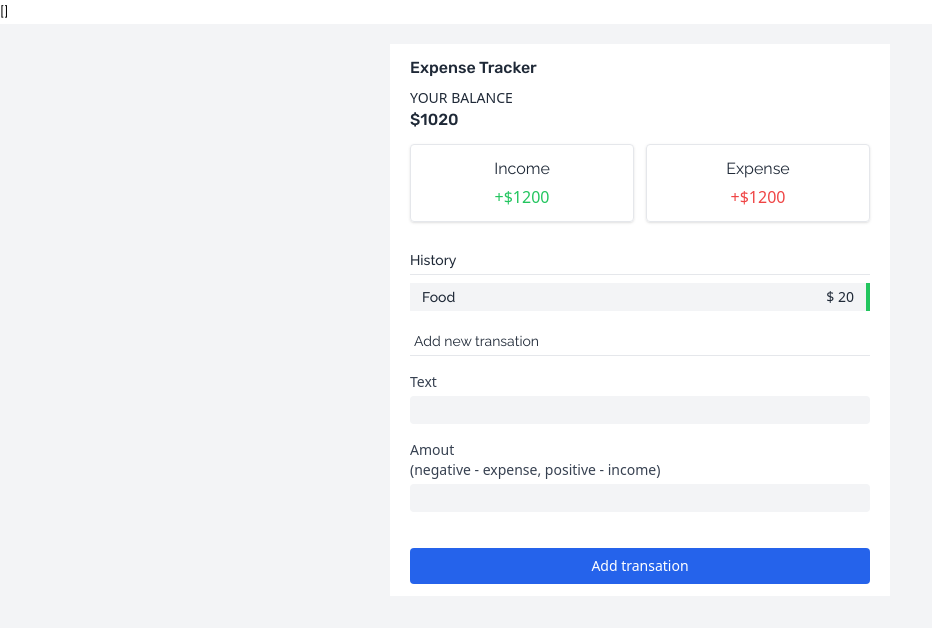
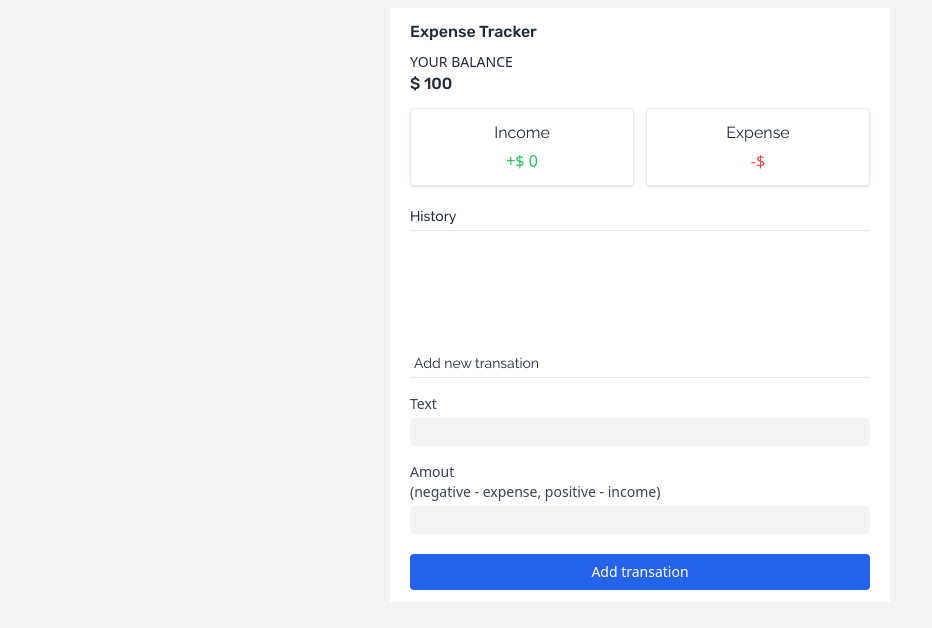
Before and after one commit to mdarmanbd/expense_tracker_vue, a Vue app: page / in a window 1280 px wide. Shown: the top 628 px of the page, without its empty margins (0-932 px from the left). Built offline with nearby package versions, Linux system fonts and the light colour scheme.

Commit message:
complete the income function

```diff
--- a/src/components/Home.vue
+++ b/src/components/Home.vue
@@ -1,27 +1,24 @@
 <script setup>
 import { ref, reactive, watch } from 'vue';
 
-const incomeHistory = reactive([
-    {
-    id:0,
-    name: 'food',
-    amount: 20,
-    },
-]);
+// const incomeHistory = reactive([
+//     {
+//     id:0,
+//     name: 'food',
+//     amount: 20,
+//     },
+// ]);
 
 
 const addItemParse = JSON.parse(localStorage.getItem("addItem")) || []
-
 const addItem = reactive(addItemParse);
-
 const itemName = ref('')
 const itemAmount = ref()
+const balance = ref(100)
 
 const submitBtn = () => {
-
    if(itemName.value === '' || itemAmount.value === ''){
     console.error(`empty field`)
-
    }else{
         addItem.push({
             id: addItem.length + 1 ,
@@ -32,10 +29,26 @@ const submitBtn = () => {
         localStorage.setItem("addItem", JSON.stringify(addItem))
         itemName.value = ''
         itemAmount.value = ''
-   }
+    }
 
+}
 
+const income = () => {
+    let incomeAmout = 0
+    for(let i = 0 ; i<addItem.length; i++){
+       const amount = addItem[i].amount
+       incomeAmout+=amount
+    }
 
+    return incomeAmout
+}
+
+const expense = () => {
+
+}
+
+const totalBalnce = () => {
+   return balance.value + income()
 }
 
 // watch (addItem, (value) => {
@@ -46,32 +59,34 @@ const submitBtn = () => {
 </script>
 
 <template>
-    <p>{{ addItem }}</p>
+    <!-- <p>{{ addItem }}</p> -->
 
-    <div class="w-full h-screen bg-gray-100 pt-5">
+    <div class="w-full h-screen bg-gray-100 pt-2">
         <div class="w-[500px] m-auto bg-white py-3 px-5">
             <h4 class="text-base font-medium text-gray-800 ">Expense Tracker</h4>
             <h6 class="text-sm font-normal text-gray-800 mt-2">YOUR BALANCE</h6>
-            <h3 class="text-base font-medium text-gray-800 ">$1020</h3>
+            <h3 class="text-base font-medium text-gray-800 ">$ {{ totalBalnce() }}</h3>
             <div class="w-full grid grid-cols-2 gap-3 mt-3 ">
                 <div class="text-center shadow py-3 border rounded">
                     <p class="capitalize text-base font-normal text-gray-800">income</p>
-                    <span class="text-green-500 text-base font-medium block pt-1">+$1200</span>
+                    <span class="text-green-500 text-base font-medium block pt-1">+$ {{ income() }}</span>
                 </div>
                 <div class="text-center shadow py-3 border rounded">
                     <p class="capitalize text-base font-normal text-gray-800">expense</p>
-                    <span class="text-red-500 text-base font-medium block pt-1">+$1200</span>
+                    <span class="text-red-500 text-base font-medium block pt-1">-$</span>
                 </div>
             </div>
-            <p class="mt-7 text-gray-800 text-sm font-medium border-b pb-1">History</p>
-            <div v-for="(item, index) in incomeHistory" :key="index">
-                <div class="mt-2  mb-1 flex items-center py-1 px-3 bg-gray-100 relative group border-r-4 border-r-green-500">
-                    <img class="absolute -left-5 py-1 bg-red-50 z-0 invisible group-hover:z-10 group-hover:visible cursor-pointer" src="../svg/cross.svg">
-                    <p class="text-sm font-medium text-gray-800 capitalize">{{ item.name }}</p>
-                    <h6 class="text-sm font-medium text-gray-800 ml-auto"> $ {{ item.amount }} </h6>
+            <p class="mt-5 text-gray-800 text-sm font-medium border-b pb-1">History</p>
+            <div class="h-[110px] overflow-y-auto">
+                <div v-for="(item, index) in addItem" :key="index">
+                    <div class=" mt-2 mb-1 flex items-center py-1 px-3 bg-gray-100 relative group border-r-4 border-r-green-500">
+                        <img class="absolute -left-5 py-1 bg-red-50 z-0 invisible group-hover:z-10 group-hover:visible cursor-pointer" src="../svg/cross.svg">
+                        <p class="text-sm font-medium text-gray-800 capitalize">{{ item.name }}</p>
+                        <h6 class="text-sm font-medium text-gray-800 ml-auto"> $ {{ item.amount }} </h6>
+                    </div>
                 </div>
             </div>
-            <p class="text-gray-800 font-normal text-sm pb-1 border-b mt-5 pl-1">
+            <p class="text-gray-800 font-normal text-sm pb-1 border-b mt-3 pl-1">
                 Add new transation
             </p>
             <form @submit.prevent ="submitBtn">
@@ -85,13 +100,12 @@ const submitBtn = () => {
                     (negative - expense, positive - income)
                 </label>
                 <input v-model="itemAmount" required type="number" class="bg-gray-100 text-sm text-gray-800 w-full rounded focus:outline-none py-1 px-3">
-                <button class=" w-full text-white text-sm font-normal text-center py-2 rounded bg-blue-600 mt-9" type="submit">
+                <button class=" w-full text-white text-sm font-normal text-center py-2 rounded bg-blue-600 mt-5" type="submit">
                     Add transation
                 </button>
             </form>
         </div>
     </div>
-
 </template>
 
 
```
